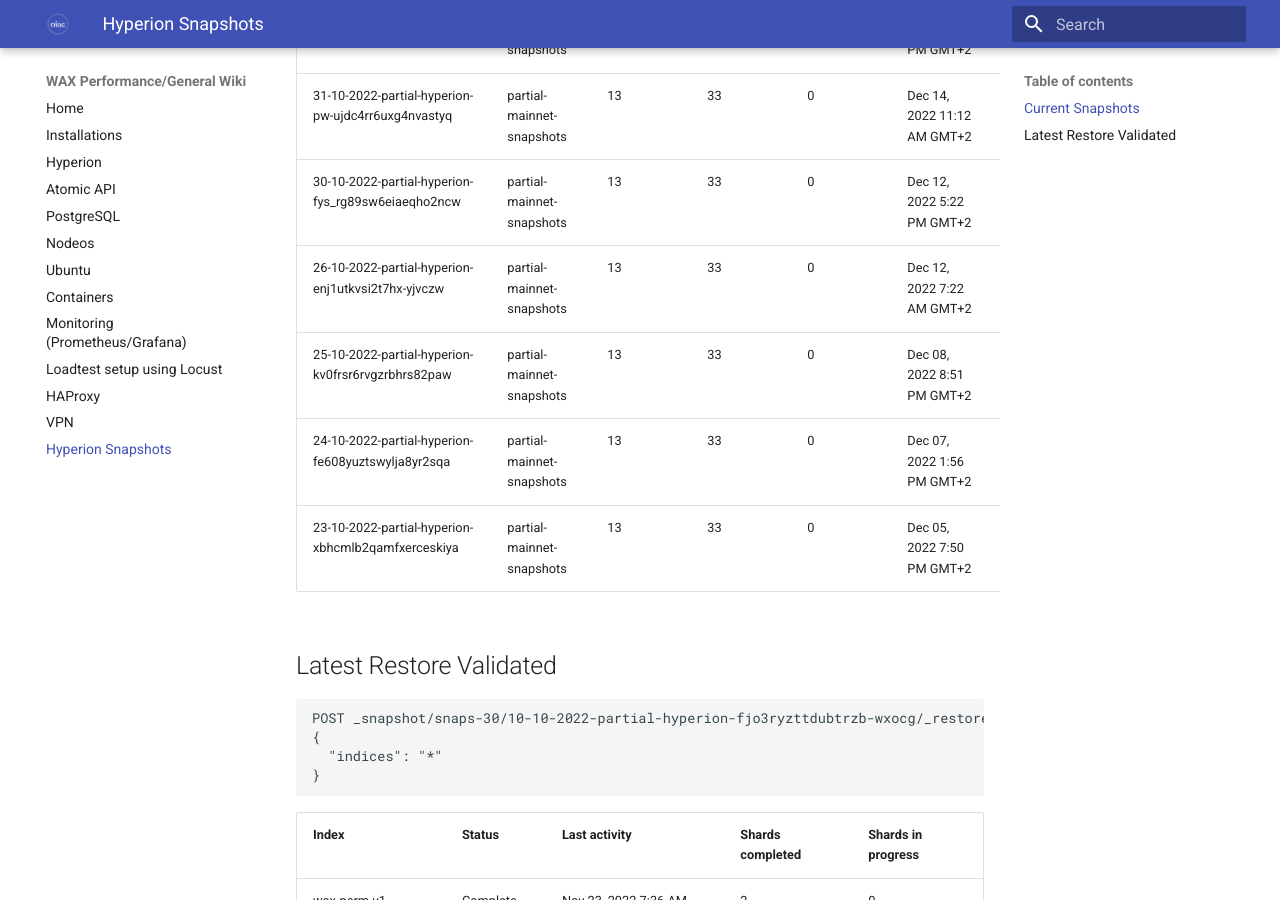
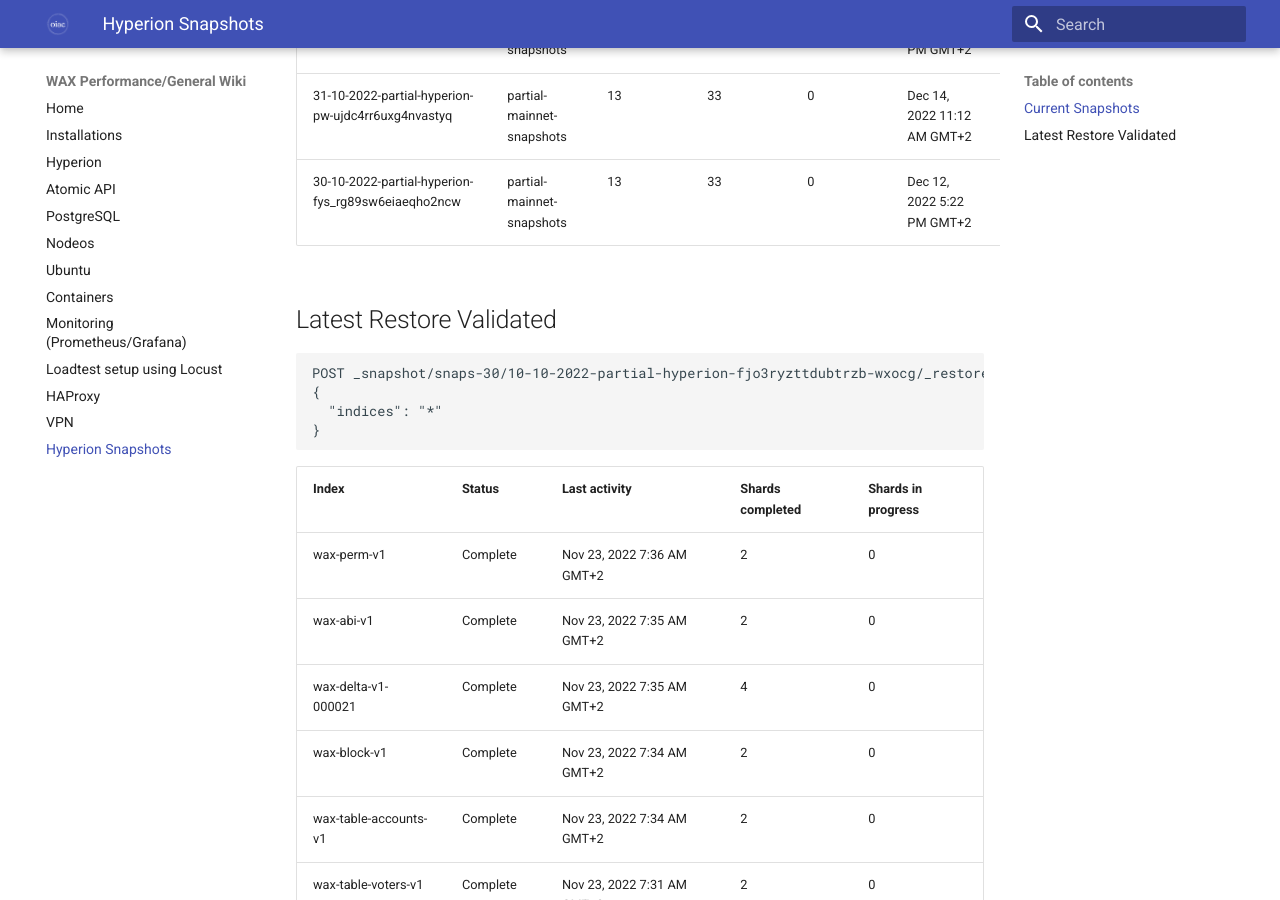
Before and after one commit to oneinacillian/wiki, an MkDocs documentation site: the page built from docs/snapshots.md, in a window 1280 px wide and 900 px high, scrolled down 4959 px. Built offline with MkDocs 1.6.1 and Material for MkDocs 9.7.7, drawn with Linux system fonts in a browser that asks for light colours.

Commit message:
Removed old snapshots to reclaim space

```diff
--- a/docs/snapshots.md
+++ b/docs/snapshots.md
@@ -94,10 +94,6 @@
 | 01-11-2022-partial-hyperion-cedu12r4tiahhcuuthsi1g | partial-mainnet-snapshots | 13      | 33     | 0             | Dec 14, 2022 2:45 PM GMT+2  | 8s       |
 | 31-10-2022-partial-hyperion-pw-ujdc4rr6uxg4nvastyq | partial-mainnet-snapshots | 13      | 33     | 0             | Dec 14, 2022 11:12 AM GMT+2 | 35s      |
 | 30-10-2022-partial-hyperion-fys_rg89sw6eiaeqho2ncw | partial-mainnet-snapshots | 13      | 33     | 0             | Dec 12, 2022 5:22 PM GMT+2  | 22s      |
-| 26-10-2022-partial-hyperion-enj1utkvsi2t7hx-yjvczw | partial-mainnet-snapshots | 13      | 33     | 0             | Dec 12, 2022 7:22 AM GMT+2  | 59s      |
-| 25-10-2022-partial-hyperion-kv0frsr6rvgzrbhrs82paw | partial-mainnet-snapshots | 13      | 33     | 0             | Dec 08, 2022 8:51 PM GMT+2  | 26s      |
-| 24-10-2022-partial-hyperion-fe608yuztswylja8yr2sqa | partial-mainnet-snapshots | 13      | 33     | 0             | Dec 07, 2022 1:56 PM GMT+2  | 41s      |
-| 23-10-2022-partial-hyperion-xbhcmlb2qamfxerceskiya | partial-mainnet-snapshots | 13      | 33     | 0             | Dec 05, 2022 7:50 PM GMT+2  | 13s      |
 
 
 ## Latest Restore Validated
```
